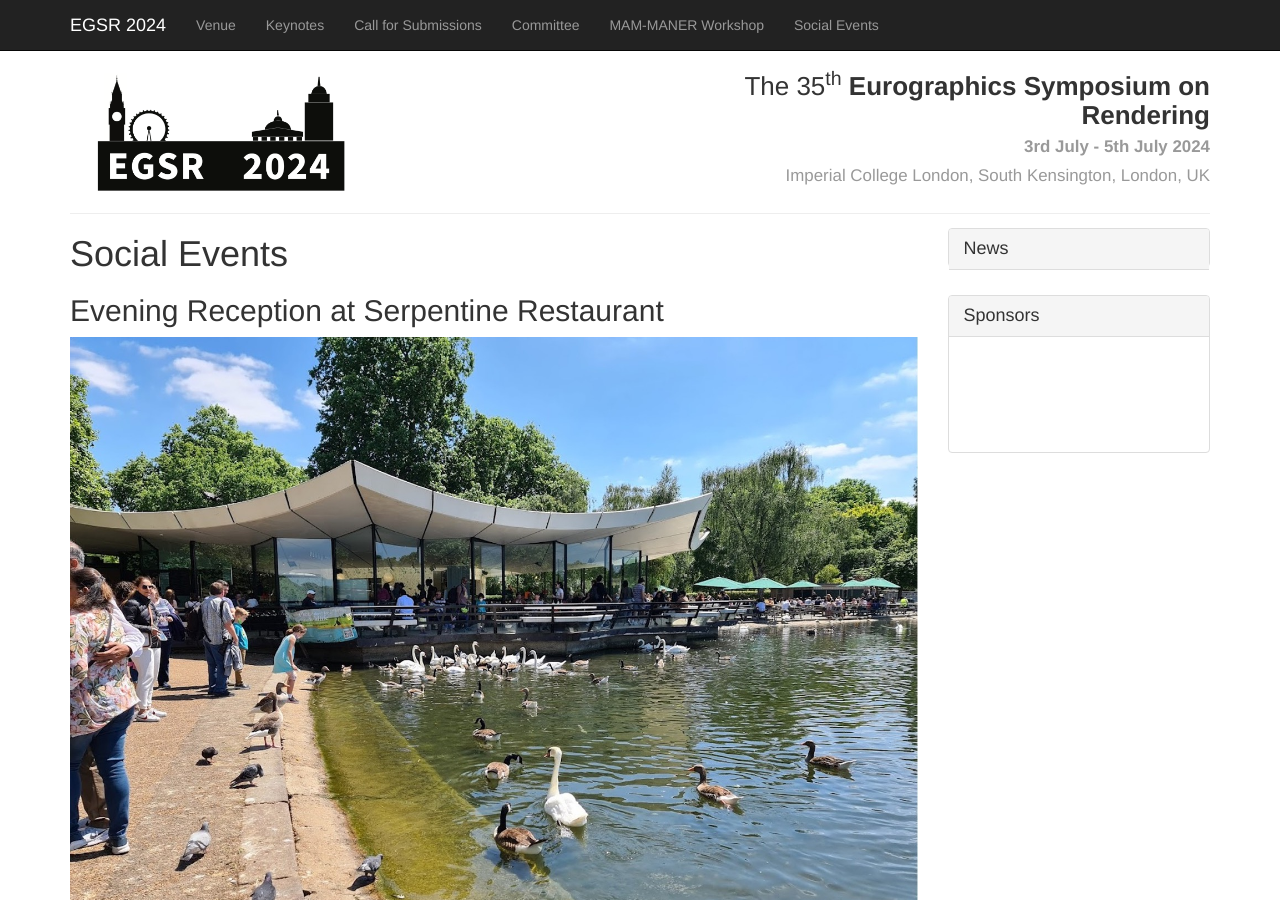
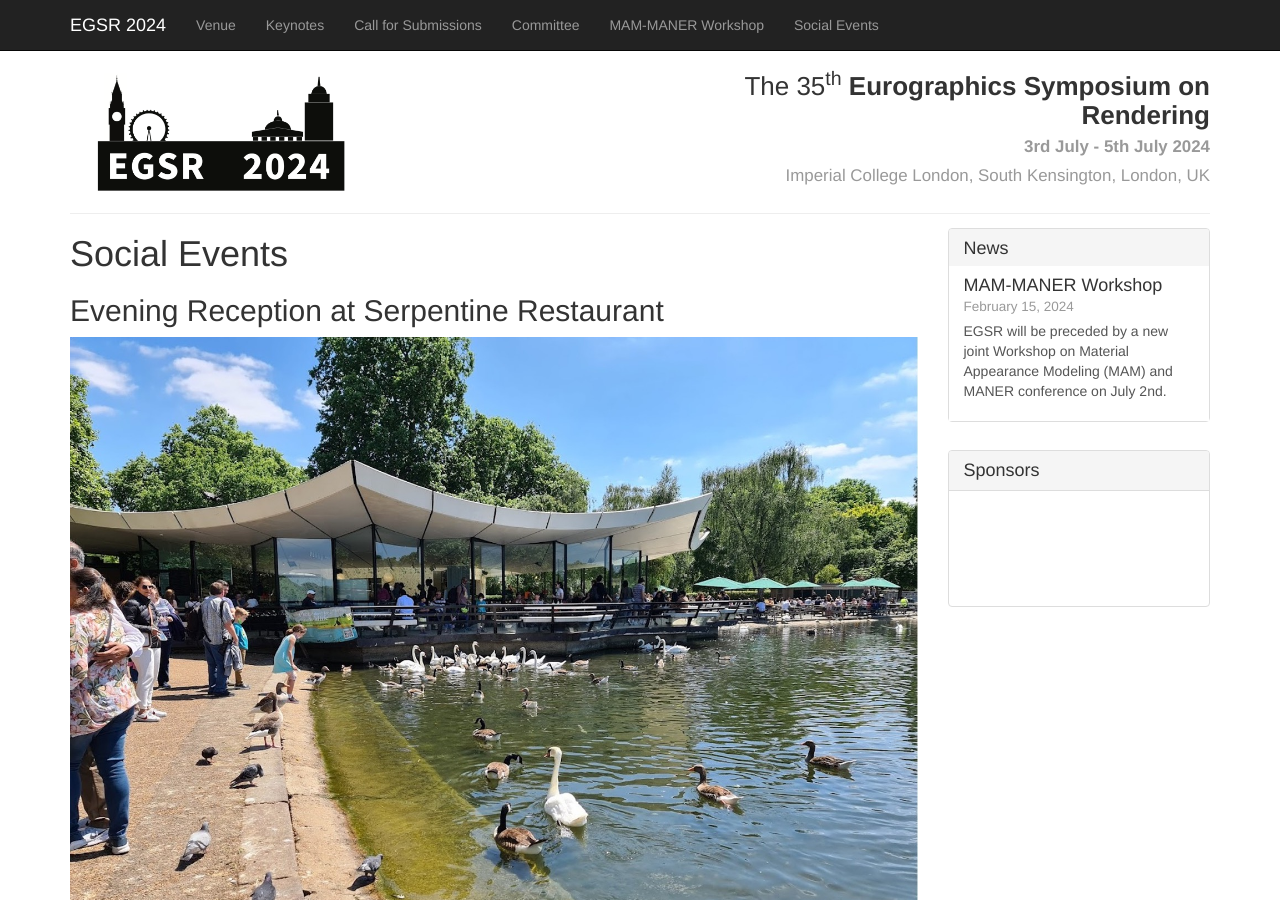
Before and after one commit to emilienogue/egsr2024.github.io, a Jekyll site: the page built from social.md, in a window 1280 px wide and 900 px high. Built offline with Jekyll 4.4.1, drawn with Linux system fonts in a browser that asks for light colours; comment, search, counter and statistics services are not loaded.

Commit message:
adjustments

```diff
--- a/_posts/news/2024-02-15-mam-maner.md
+++ b/_posts/news/2024-02-15-mam-maner.md
@@ -2,7 +2,7 @@
 layout: cvmp-default
 categories: news
 title: MAM-MANER Workshop
-excerpt: EGSR will be preceded by a new joint Workshop on <span style="color: #6495ED;">Material Appearance Modeling (MAM) and MANER conference</span> on July 2nd.
+excerpt: EGSR will be preceded by a new joint Workshop on <a href="/MAM-MANER Workshop">Material Appearance Modeling (MAM) and MANER conference</a> on July 2nd.
 year: 2024
 
 ---
--- a/social.md
+++ b/social.md
@@ -30,7 +30,7 @@
 
 On the evening of July 4th, we invite you to join us for a unique experience: the Conference Dinner Cruise. Set sail along the scenic waterways of the Thames, enjoying a delectable dinner and the company of fellow conference attendees.
 
-<img class="event-image" src="{{site.url}}/img/social/MilleniumDiamond.jpeg" alt="Thames Cruise Boat">
+<img class="event-image" src="{{site.url}}/img/social/MilleniumDiamond.jpg" alt="Thames Cruise Boat">
 
 ### Event Details
 - **Date:** July 4, 2024
```
